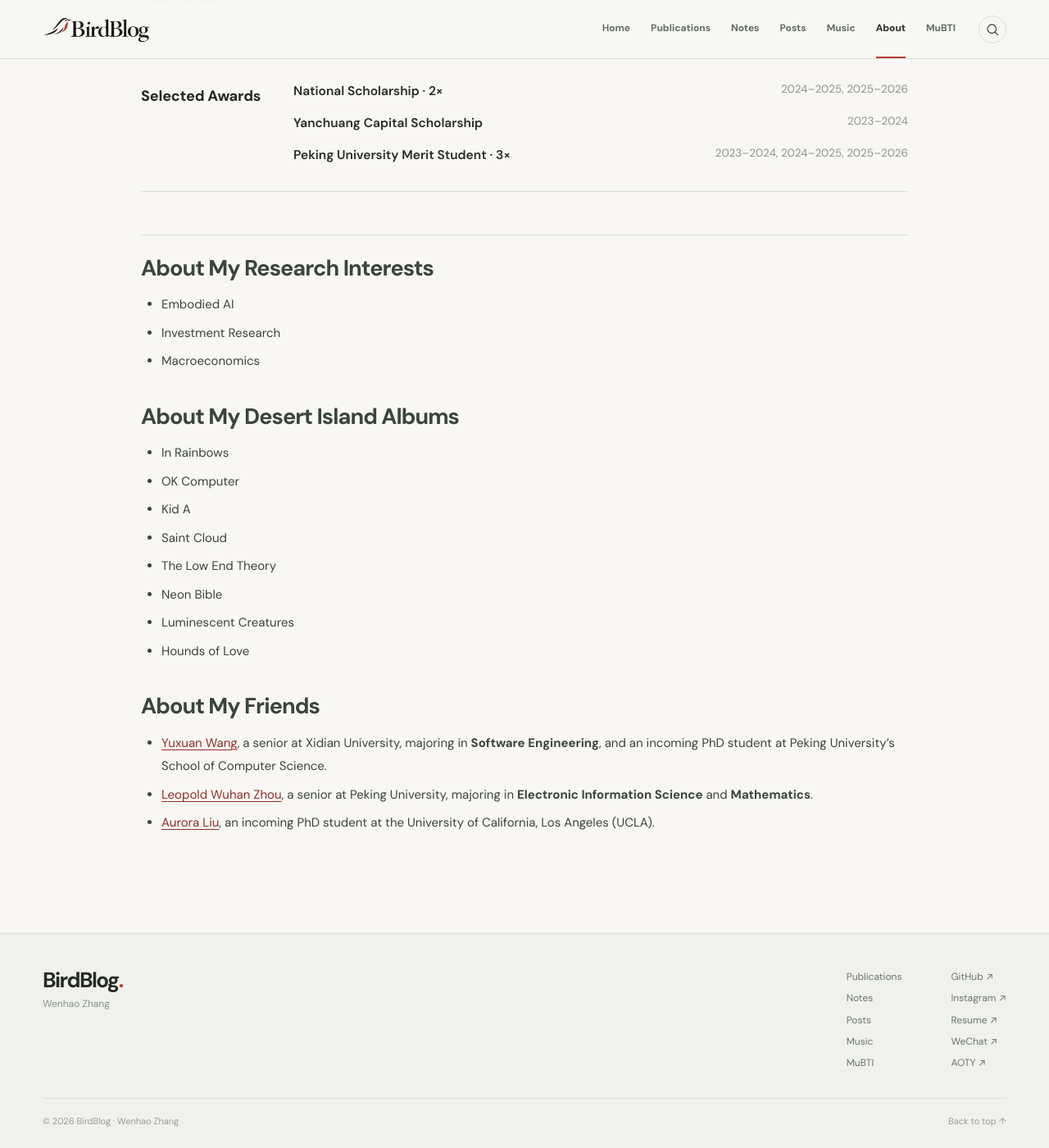
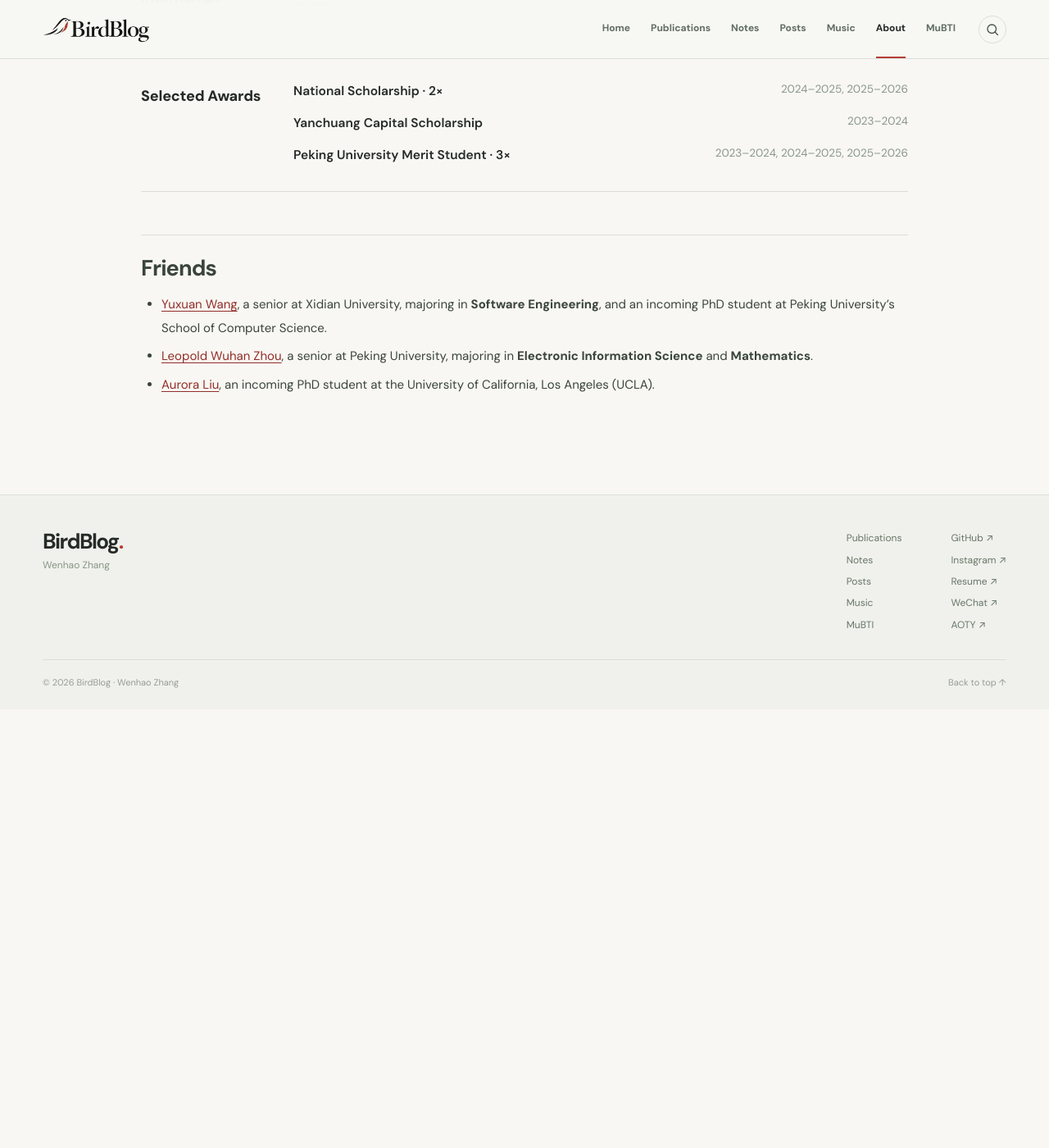
Before and after one commit to vegebirrd/vegebirrd.github.io, a Jekyll site: the page built from _pages/about.md, in a window 1280 px wide and 1400 px high, scrolled down 537 px. Shown: the whole window at 82% size. Built offline with Jekyll 4.4.1, drawn with Linux system fonts in a browser that asks for light colours; after the commit the page ends 1402 px from its top, so only the background shows below that.

Commit message:
update resume

```diff
--- a/_pages/about.md
+++ b/_pages/about.md
@@ -5,22 +5,7 @@ title: "About"
 section_label: "ABOUT"
 ---
 
-## About My Research Interests
-- Embodied AI
-- Investment Research
-- Macroeconomics
-
-## About My Desert Island Albums
-- In Rainbows
-- OK Computer
-- Kid A
-- Saint Cloud
-- The Low End Theory
-- Neon Bible
-- Luminescent Creatures
-- Hounds of Love
-
-## About My Friends
+## Friends
 - [Yuxuan Wang](https://yxwang1215.github.io/), a senior at Xidian University, majoring in **Software Engineering**, and an incoming PhD student at Peking University’s School of Computer Science.
 - [Leopold Wuhan Zhou](https://leopoldwuhanzhou.github.io/), a senior at Peking University, majoring in **Electronic Information Science** and **Mathematics**.
 - [Aurora Liu](https://liuwxy-aurora.github.io/), an incoming PhD student at the University of California, Los Angeles (UCLA).
```
Also changed, not shown: 1 other file.
